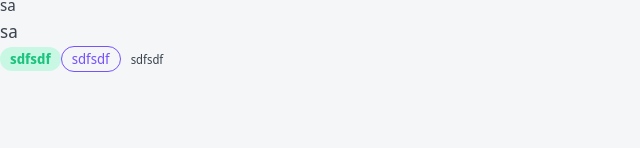
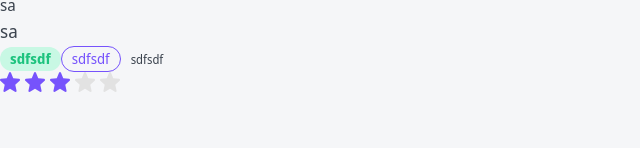
Before and after one commit to insurecar/nextjs, a Next.js app: page / in a window 1280 px wide. Shown: the part 152-300 px from the top of the page, without its empty margins (0-640 px from the left). Built offline with nearby package versions, Linux system fonts and the light colour scheme.

Commit message:
finished 8/45

```diff
--- a/components/Rating/Rating.module.css
+++ b/components/Rating/Rating.module.css
@@ -1,3 +1,7 @@
 .filled {
 	fill: var(--primary);
 }
+
+.star {
+	margin-right: 5px;
+}
--- a/components/Rating/Rating.props.ts
+++ b/components/Rating/Rating.props.ts
@@ -3,5 +3,5 @@ import { DetailedHTMLProps, HTMLAttributes } from 'react';
 export interface RatingProps extends DetailedHTMLProps<HTMLAttributes<HTMLDivElement>, HTMLDivElement>{
    isEditable?: boolean;
    rating: number;
-   setRating: (rating:number)=> void;
+   setRating?: (rating:number)=> void;
 }
--- a/components/Rating/Rating.tsx
+++ b/components/Rating/Rating.tsx
@@ -1,4 +1,4 @@
-import { useState } from "react";
+import { useState, useEffect } from "react";
 import styles from "./Rating.module.css";
 import { RatingProps } from "./Rating.props";
 import StarIcon from "./Star.svg";
@@ -10,17 +10,28 @@ export const Rating = ({
   children,
   ...props
 }: RatingProps): JSX.Element => {
-  const [ratingArray, setRatingArrey] = useState<JSX.Element[]>(
+  const [ratingArray, setRatingArray] = useState<JSX.Element[]>(
     new Array(5).fill(<></>)
   );
+
+  useEffect(() => {
+    constructRating(rating);
+  }, [rating]);
 
   const constructRating = (currentRating: number) => {
     const updatedArray = ratingArray.map((r: JSX.Element, i: number) => (
       <StarIcon
         key={i}
-        className={`${styles.star} ${styles.fill ? i < currentRating : ""}`}
+        className={`${styles.star} ${i < currentRating && styles.filled}`}
       />
     ));
+    setRatingArray(updatedArray);
   };
-  return <div {...props}></div>;
+  return (
+    <div {...props}>
+      {ratingArray.map((r, i) => (
+        <span key={i}>{r}</span>
+      ))}
+    </div>
+  );
 };
--- a/pages/index.tsx
+++ b/pages/index.tsx
@@ -1,4 +1,4 @@
-import { Htag, Tag, Button, P } from "../components";
+import { Htag, Tag, Button, P, Rating } from "../components";
 import { useState, useEffect } from "react";
 
 export default function Home(): JSX.Element {
@@ -27,6 +27,7 @@ export default function Home(): JSX.Element {
       <Tag size="s" color="ghost" href="#">
         sdfsdf
       </Tag>
+      <Rating rating={3} />
     </div>
   );
 }
```
